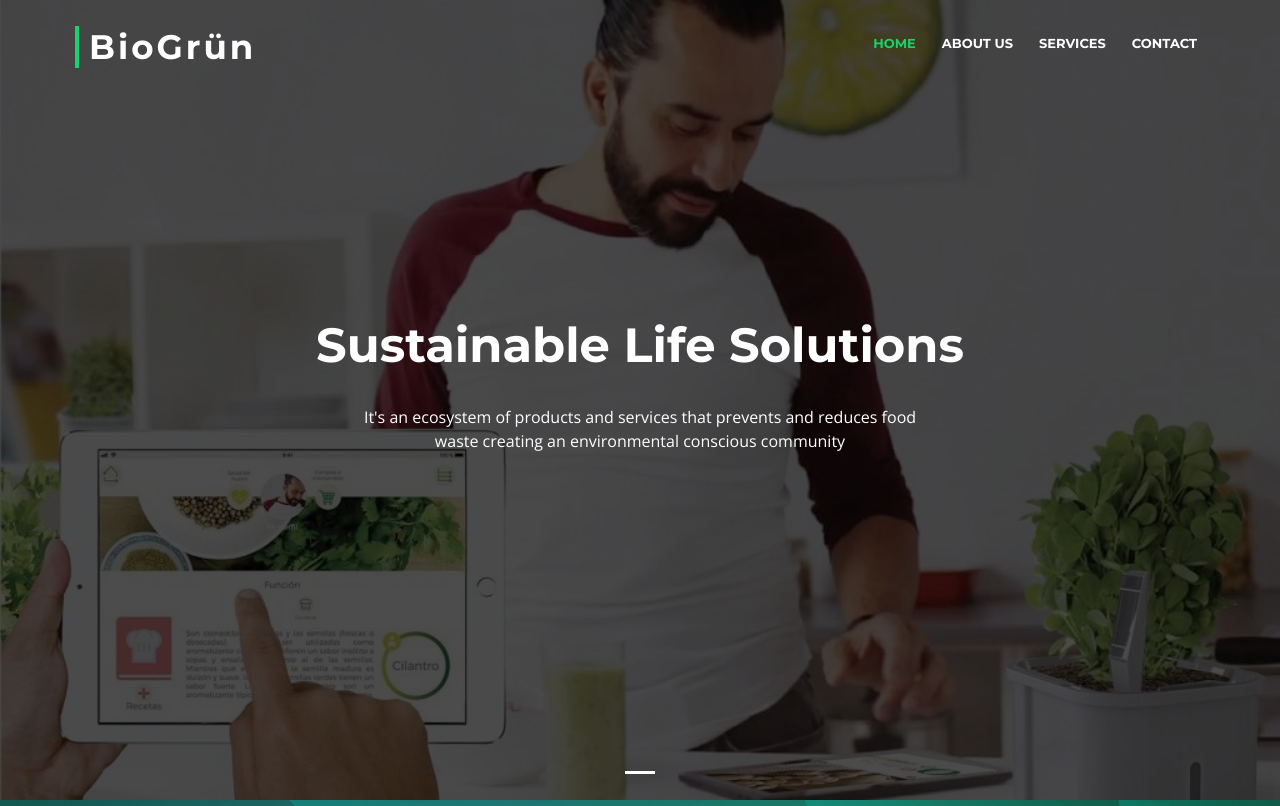
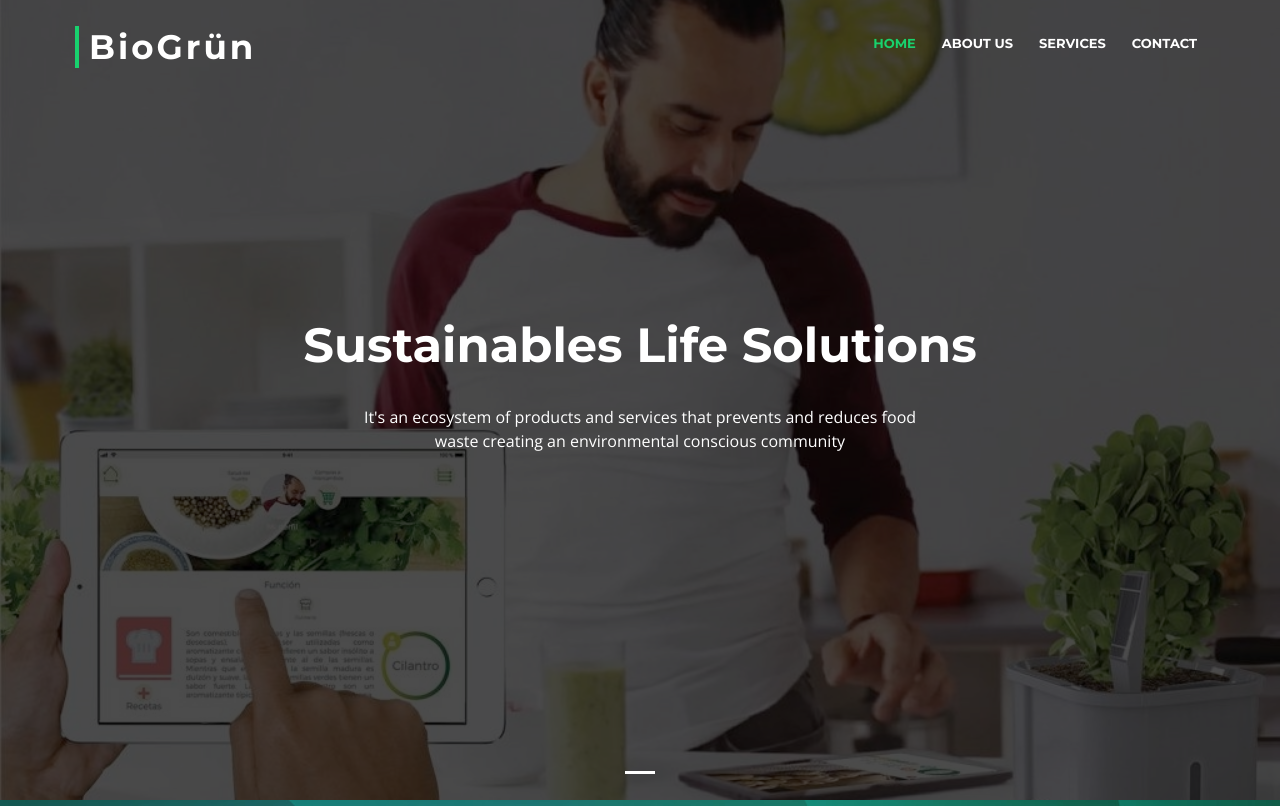
Before and after one commit to biogrun/biogrun.github.io, a plain HTML site: page index.html in a window 1280 px wide. Shown: the top 806 px of the page. Drawn offline with nearby package versions, Linux system fonts and the light colour scheme.

Commit message:
Update index.html

```diff
--- a/index.html
+++ b/index.html
@@ -82,7 +82,7 @@
             <div class="carousel-background"><img src="img/intro-carousel/54.jpg" alt=""></div>
             <div class="carousel-container">
               <div class="carousel-content">
-			  <h2>Sustainable Life Solutions</h2>
+			  <h2>Sustainables Life Solutions</h2>
                 <p>It's an ecosystem of products and services that prevents and reduces food waste creating an environmental conscious community</p>
                 <!--<a href="" class="btn-get-started scrollto">Launching Soon!</a>-->
               </div>
```
